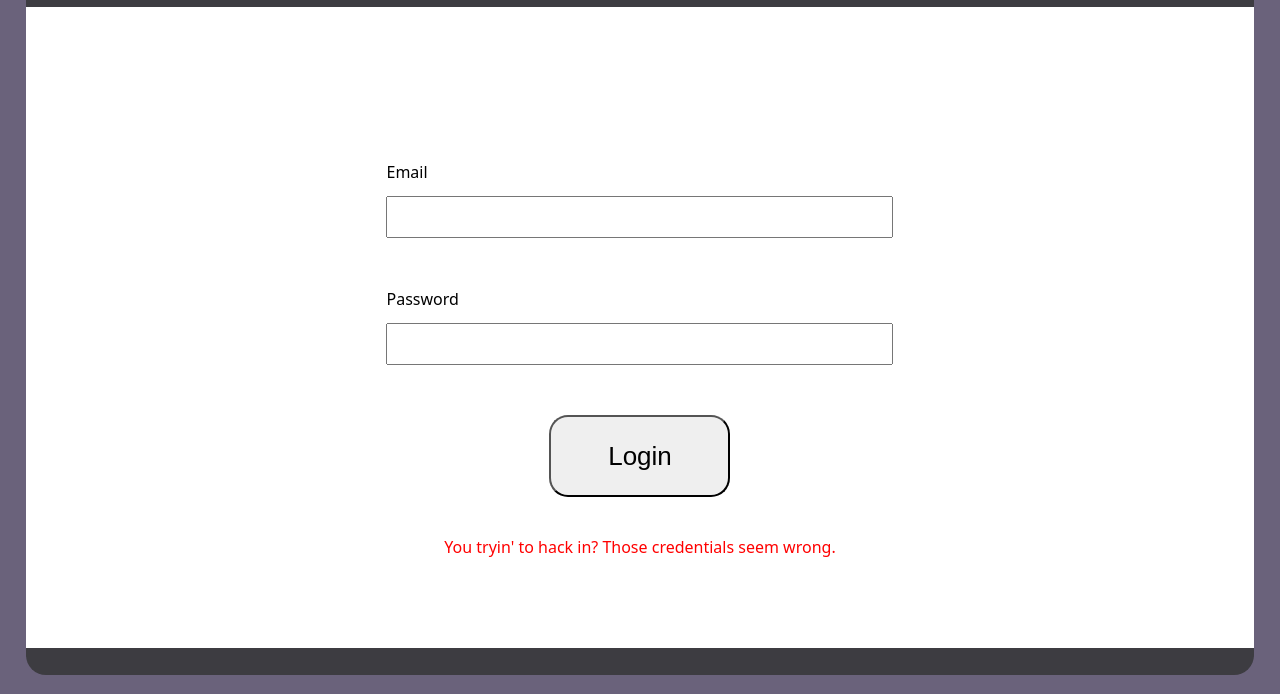
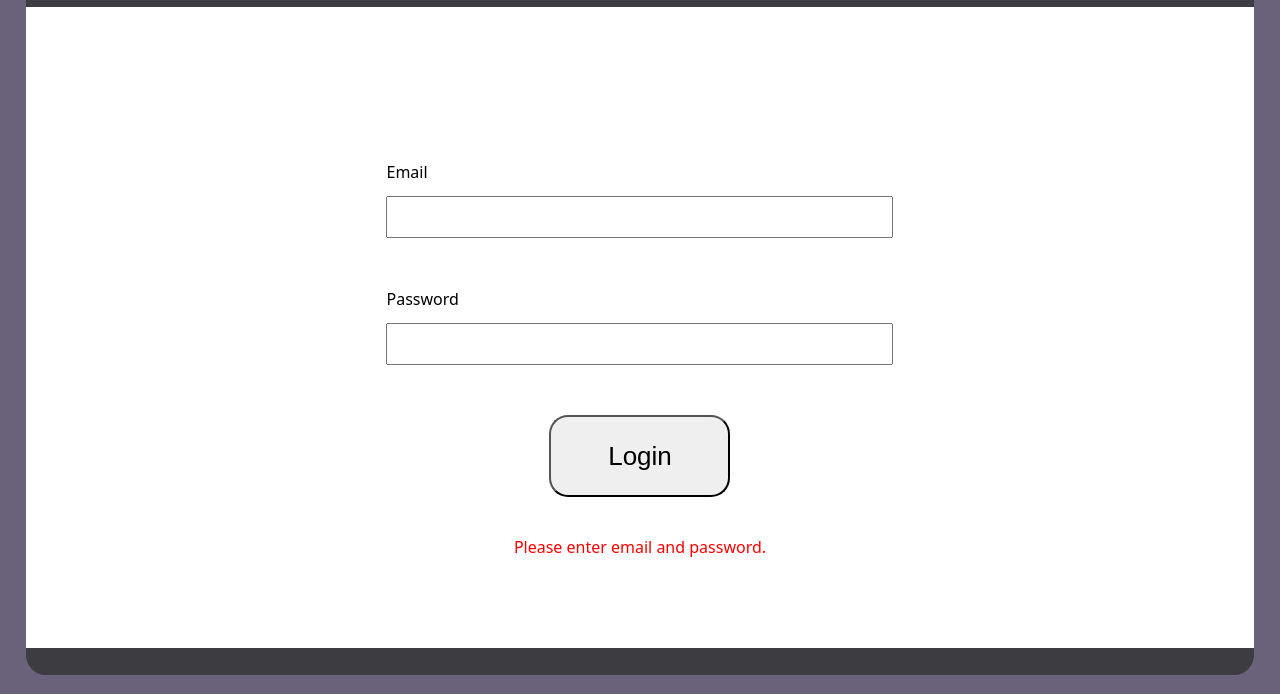
Before and after one commit to rmill/movie-nite-hacking, a plain HTML site: page login.html in a window 1280 px wide. Both pictures are taken after a click on the button "Login". Shown: the part 106-800 px from the top of the page. Drawn offline with Linux system fonts and the light colour scheme.

Commit message:
Updated login for gmail

```diff
--- a/login.html
+++ b/login.html
@@ -86,7 +86,7 @@
             <label for="email">Email</label><input id="email" type="text">
             <label for="pwd">Password</label><input id="pwd" type="password">
             <button>Login</button>
-            <div class="error hidden">You tryin' to hack in? Those credentials seem wrong.</div>
+            <div class="error hidden"></div>
         </div>
     </div>
 </div>
@@ -97,14 +97,23 @@
     const loginButton = document.querySelector('button');
 
     loginButton.addEventListener('click', () => {
-        const email = document.querySelector('#email').value;
-        const password = document.querySelector('#pwd').value;
+        const email = document.querySelector('#email').value.trim();
+        const password = document.querySelector('#pwd').value.replace(' ', '').toLowerCase();
+        const errorEl = document.querySelector('.error');
 
-        if (email !== 'test' || password !== 'password') {
-            document.querySelector('.error').classList.remove('hidden');
-        } else {
-            window.location.href = 'file:///home/ryanmiller/Desktop/test.html';
+        if (!email || !password) {
+            errorEl.classList.remove('hidden');
+            errorEl.innerHTML = 'Please enter email and password.';
+            return;
         }
+
+        if (email !== 'evil_ceo@hell.com' || password !== 'johnmcclane') {
+            errorEl.classList.remove('hidden');
+            errorEl.innerHTML = "You tryin' to hack in? Those credentials seem wrong.";
+            return;
+        }
+
+        window.location.href = 'file:///home/jeffgruber/code/movie-nite-hacking/test.html';
     });
 
     document.querySelector('#email').addEventListener('focus', () => {
```
